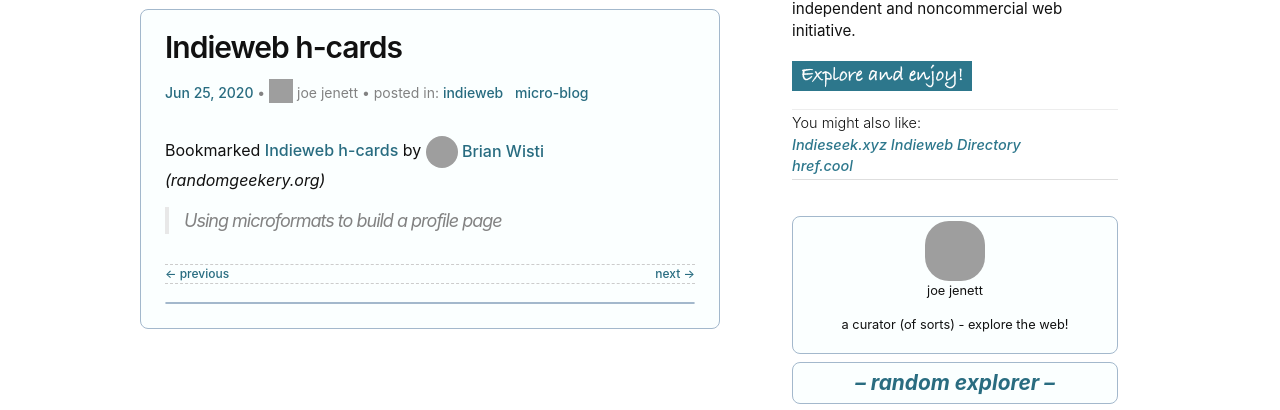
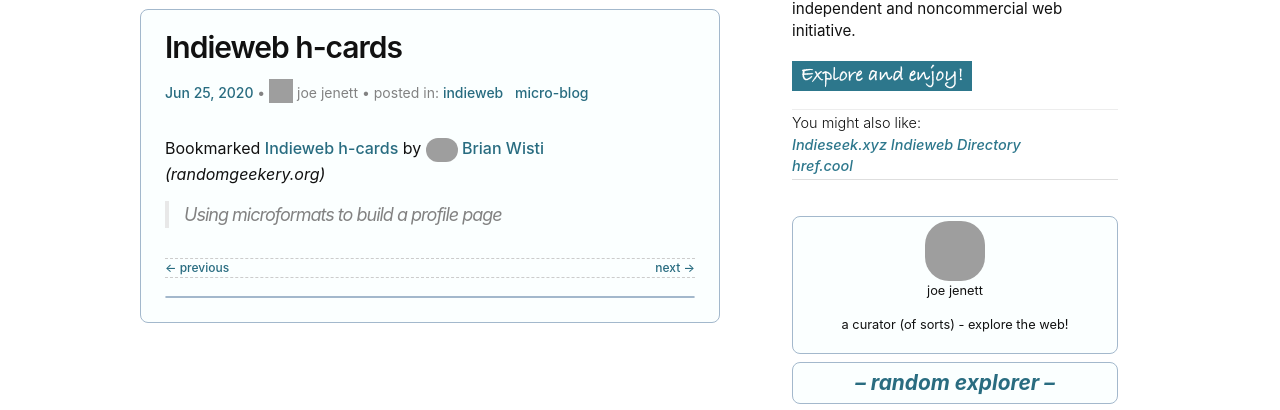
Before and after one commit to joejenett/i.webthings, a Jekyll site: the page built from _posts/2020-06-25-indieweb-h-cards-random-geekery.md, in a window 1280 px wide. Shown: the part 264-674 px from the top of the page. Built offline with Jekyll 4.4.1, drawn with Linux system fonts in a browser that asks for light colours; comment, search, counter and statistics services are not loaded; grey boxes are pictures that could not be loaded.

Commit message:
Update 2020-06-25-indieweb-h-cards-random-geekery.md

```diff
--- a/_posts/2020-06-25-indieweb-h-cards-random-geekery.md
+++ b/_posts/2020-06-25-indieweb-h-cards-random-geekery.md
@@ -36,5 +36,5 @@ categories:
 kind:
   - Bookmark
 ---
-<span class="kind-display-text">Bookmarked</span> <a href="https://randomgeekery.org/post/2020/04/indieweb-h-cards/" class="p-name u-url">Indieweb h-cards</a> by <a href="https://randomgeekery.org" class="h-card p-author"><img class="u-photo" src="https://randomgeekery.org/img/avatar-thumbnail.jpg" alt="Brian Wisti" width="32" height="32"> Brian Wisti</a> <em>(<span class="p-publication">randomgeekery.org</span>)</em>
+<span class="kind-display-text">Bookmarked</span> <a href="https://randomgeekery.org/post/2020/04/indieweb-h-cards/" class="p-name u-url">Indieweb h-cards</a> by <a href="https://randomgeekery.org" class="h-card p-author"><img class="u-photo" src="https://randomgeekery.org/img/avatar-thumbnail.jpg" alt="Brian Wisti" width="32"> Brian Wisti</a> <em>(<span class="p-publication">randomgeekery.org</span>)</em>
 <blockquote class="e-summary">Using microformats to build a profile page</blockquote>
```
